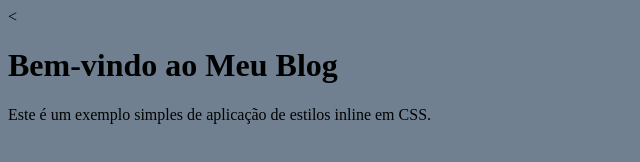
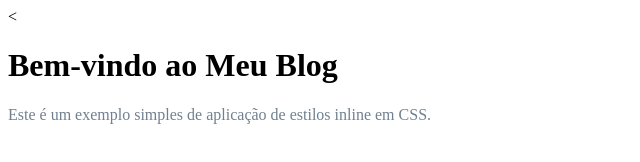
Before and after one commit to wulver09/laboratorio-front-end, a plain HTML site: page desafio-css-interno/index.html in a window 1280 px wide. Shown: the whole page, without its empty margins (0-640 px from the left). Drawn offline with Linux system fonts and the light colour scheme.

Commit message:
jgjgjgjgtht

```diff
--- a/desafio-css-interno/index.html
+++ b/desafio-css-interno/index.html
@@ -2,8 +2,8 @@
 <html>
     <head>
         <style>
-        body {
-            background-color: slategray;
+        p {
+            color: slategray;
             font-size: 16px;
         }
         </style>
```
